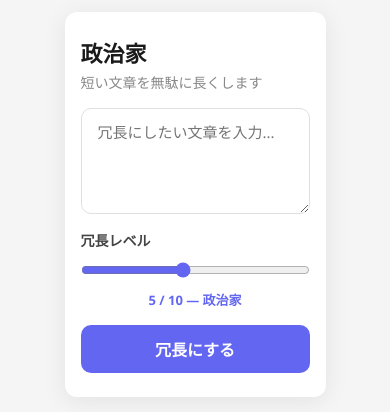
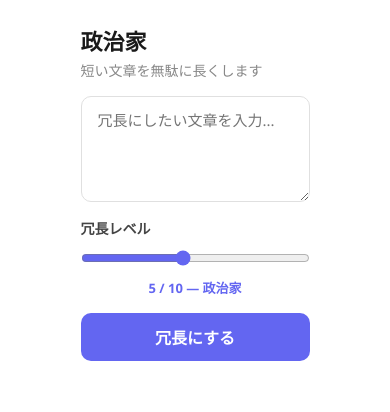
Before and after one commit to S-Yus/verbose_tool, a React (Vite) app in the folder frontend/: page / in a window 390 px wide. Shown: the top 412 px of the page. Built offline with nearby package versions, Linux system fonts and the light colour scheme.

Commit message:
Mobile: full screen fit

```diff
--- a/frontend/src/index.css
+++ b/frontend/src/index.css
@@ -132,13 +132,16 @@ body {
 
 @media (max-width: 480px) {
   body {
-    align-items: flex-start;
-    padding: 12px;
+    align-items: stretch;
+    padding: 0;
+    background: #fff;
   }
 
   .container {
     padding: 24px 16px;
-    border-radius: 12px;
+    border-radius: 0;
+    box-shadow: none;
+    min-height: 100vh;
     gap: 16px;
   }
 
```
